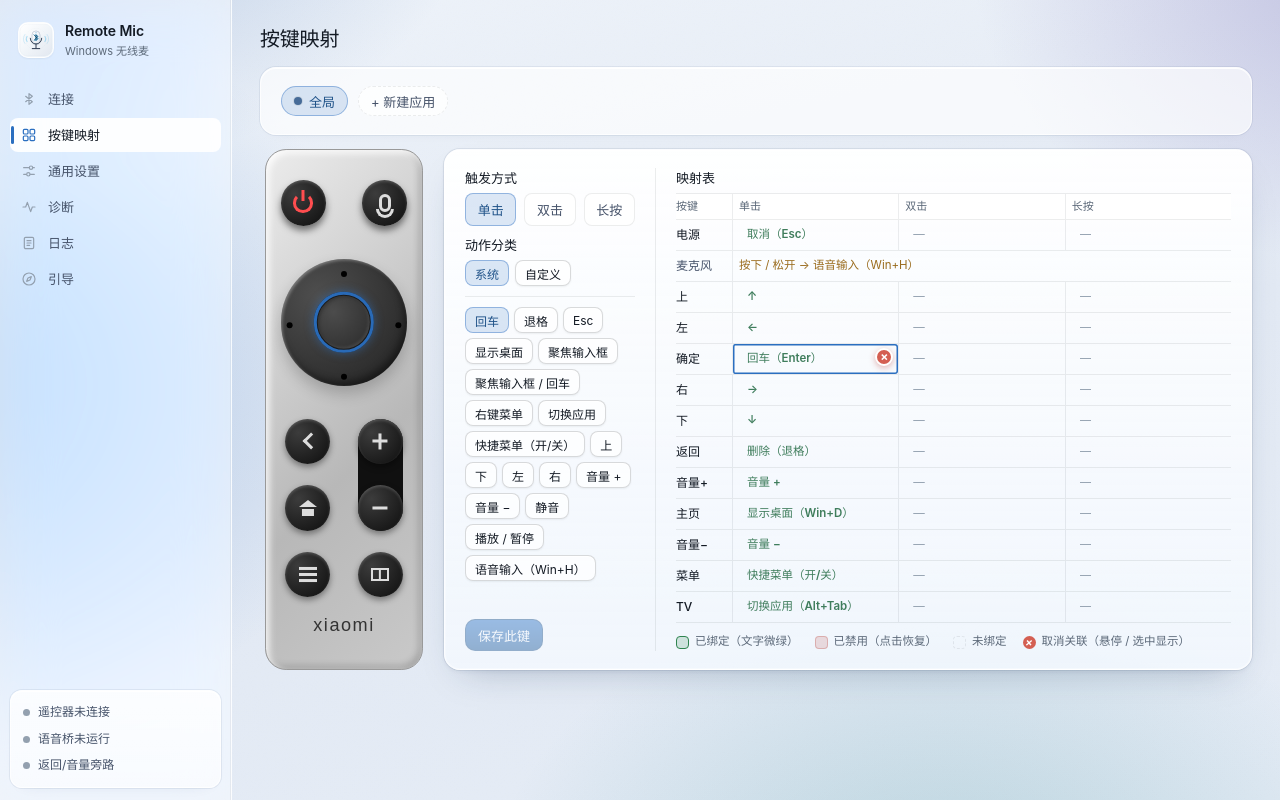
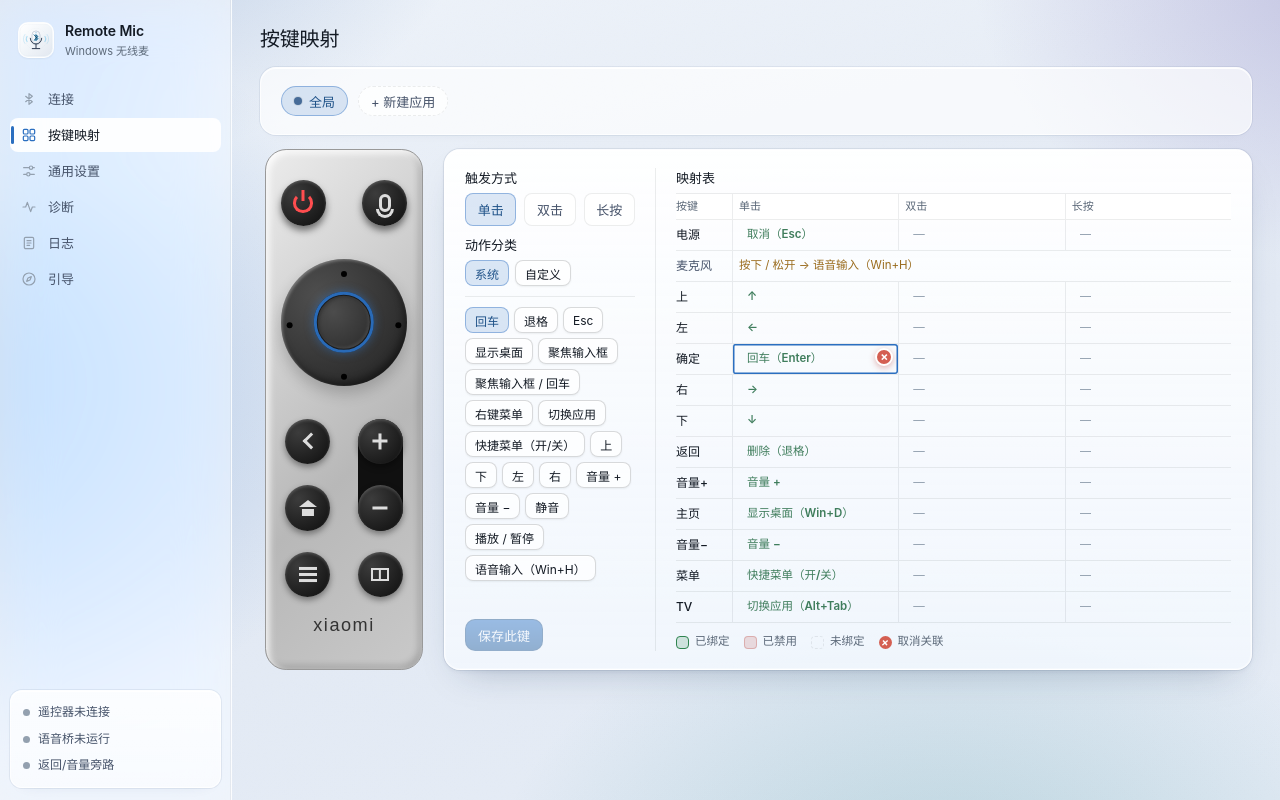
Before and after one commit to poluce/windows-remote-mic, a React (Vite) app: page / in a window 1280 px wide. Both pictures are taken after a click on the button "按键映射". Built offline with nearby package versions, Linux system fonts and the light colour scheme.

Commit message:
refactor(ui): 映射表图例简化文案并固定为一行
- 文案去掉括号解释：已绑定 / 已禁用 / 未绑定 / 取消关联。
- 图例改为 nowrap + 收紧列间距：全局作用域多出的「取消关联」不再换行，
  切换全局与分析范围时卡片高度不再跳动。

```diff
--- a/src/pages/MappingPage.css
+++ b/src/pages/MappingPage.css
@@ -698,13 +698,17 @@
 
 
 /* ---------- 映射矩阵图例 ---------- */
+/* 图例固定一行：全局与分析范围切换时多一项「取消关联」，
+   换行会让整张卡片高度跳一下——这里宁可挤一点也不折行。 */
 .matrix-legend {
   display: flex;
-  flex-wrap: wrap;
-  gap: 6px 16px;
+  flex-wrap: nowrap;
+  gap: 6px 14px;
   margin-top: 10px;
   font-size: 11.5px;
   color: var(--rm-text-3);
+  white-space: nowrap;
+  overflow: hidden;
 }
 
 .matrix-legend .lg {
--- a/src/pages/mapping/MappingMatrix.tsx
+++ b/src/pages/mapping/MappingMatrix.tsx
@@ -151,11 +151,11 @@ export function MappingMatrix({
       <div className="matrix-legend">
         <span className="lg">
           <i className="sw on" />
-          已绑定（文字微绿）
+          已绑定
         </span>
         <span className="lg">
           <i className="sw off" />
-          已禁用（点击恢复）
+          已禁用
         </span>
         <span className="lg">
           <i className="sw empty" />
@@ -164,7 +164,7 @@ export function MappingMatrix({
         {interactive && (
           <span className="lg">
             <i className="sw x">×</i>
-            取消关联（悬停 / 选中显示）
+            取消关联
           </span>
         )}
       </div>
```
Also changed, not shown: 1 other file (tests, documents, lock files or other folders).
